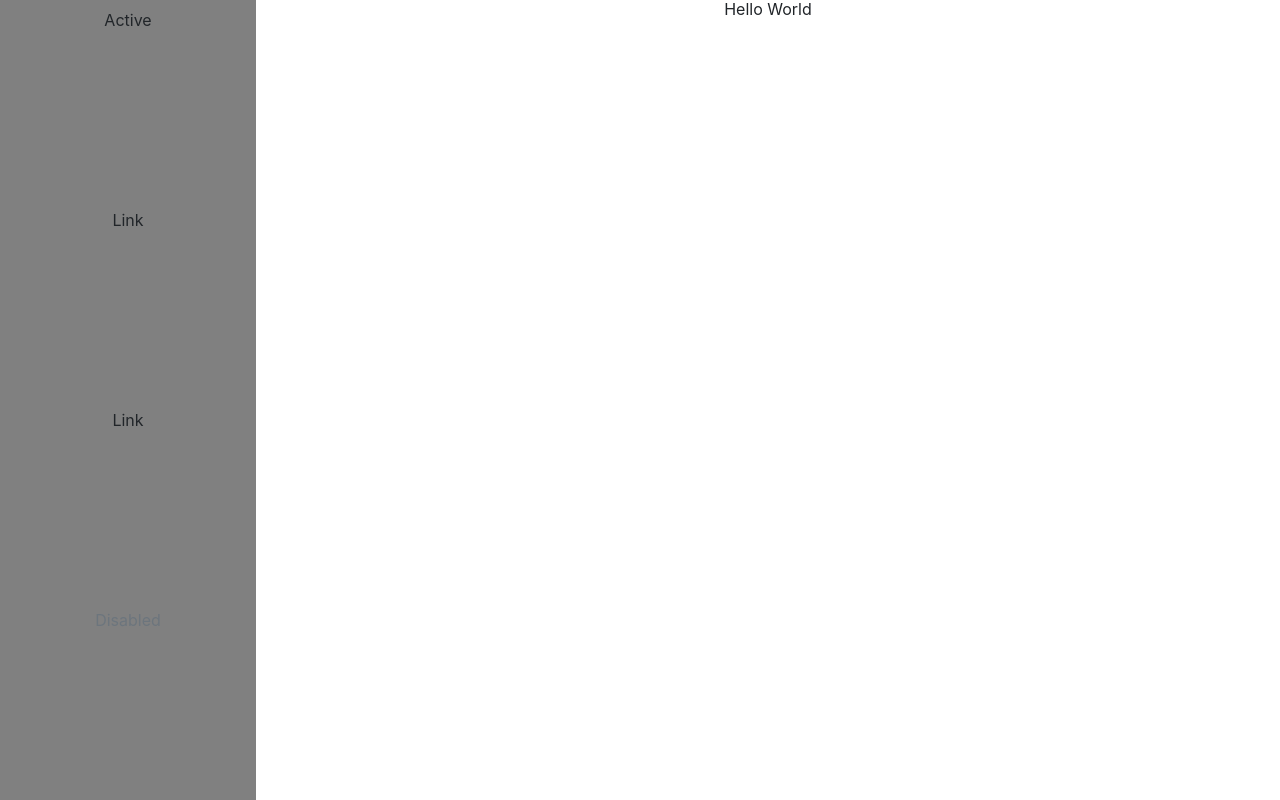
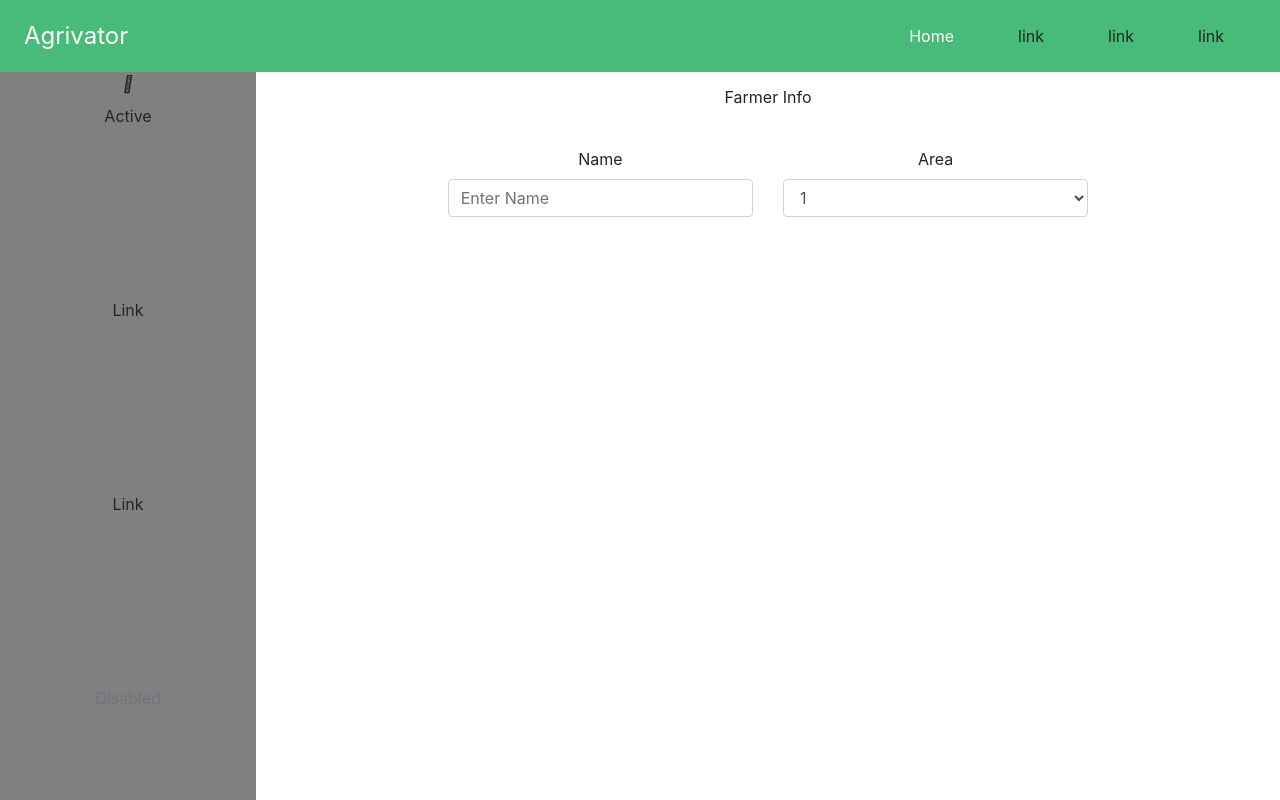
Before and after one commit to agrivator/agrivator-frontend, a React (Create React App) app: page / in a window 1280 px wide. Built offline with nearby package versions, Linux system fonts and the light colour scheme.

Commit message:
Modified Form Section page

```diff
--- a/public/index.html
+++ b/public/index.html
@@ -15,6 +15,7 @@
       user's mobile device or desktop. See https://developers.google.com/web/fundamentals/web-app-manifest/
     -->
     <link rel="manifest" href="%PUBLIC_URL%/manifest.json" />
+    <link href="https://stackpath.bootstrapcdn.com/font-awesome/4.7.0/css/font-awesome.min.css" rel="stylesheet" integrity="sha384-wvfXpqpZZVQGK6TAh5PVlGOfQNHSoD2xbE+QkPxCAFlNEevoEH3Sl0sibVcOQVnN" crossorigin="anonymous">
     <!--
       Notice the use of %PUBLIC_URL% in the tags above.
       It will be replaced with the URL of the `public` folder during the build.
--- a/src/App.js
+++ b/src/App.js
@@ -21,6 +21,7 @@ import SideBar from './compnents/SideBar'
 function App() {
   return (
     <div className="App">
+        <Navbar/>
         <SideBar/>
         <FormSection/>
     </div>
--- a/src/compnents/FormSection/FormSection.css
+++ b/src/compnents/FormSection/FormSection.css
@@ -1,8 +1,16 @@
 .form-section {
-  position: fixed;
   right: 0em;
   width: 80%;
   text-align: center;
+  margin: 0 0 0 20%;
+}
+
+.form-section__heading {
+  padding: 1rem 0;
+}
+
+.form-section__one-container {
+  height: 20rem;
 }
 
 @media (max-width: 768px) {
--- a/src/compnents/FormSection/FormSection.js
+++ b/src/compnents/FormSection/FormSection.js
@@ -2,7 +2,7 @@ import React from 'react'
 
 
 /**Bootstrap Imports */
-import { Container, Row, InputGroup, FormControl } from 'react-bootstrap';
+import { Container, Row, Col, FormControl, Form } from 'react-bootstrap';
 
 /**
  ** CSS imports
@@ -12,7 +12,34 @@ import './FormSection.css'
 const FormSection = () => {
     return (
         <div className="form-section">
-            <h1>Hello World</h1>
+            <h1 className="form-section__heading">Farmer Info</h1>
+            <div className="form-section__one-container">
+                <Container fluid='xs' className='p-6'>
+                    <Form>
+                        <Row>
+                            <Col md={{ span: 4, offset: 2 }} xs={12}>
+                                <Form.Group controlId="formBasicEmail">
+                                    <Form.Label>Name</Form.Label>
+                                    <Form.Control type="Name" placeholder="Enter Name" />
+
+                                </Form.Group>
+                            </Col>
+                            <Col md={4} xs={12}>
+                                <Form.Group controlId="exampleForm.ControlSelect1">
+                                    <Form.Label>Area</Form.Label>
+                                    <Form.Control as="select">
+                                        <option>1</option>
+                                        <option>2</option>
+                                        <option>3</option>
+                                        <option>4</option>
+                                        <option>5</option>
+                                    </Form.Control>
+                                </Form.Group>
+                            </Col>
+                        </Row>
+                    </Form>
+                </Container>
+            </div>
         </div>
     )
 }
--- a/src/compnents/FormSection/FormSection.scss
+++ b/src/compnents/FormSection/FormSection.scss
@@ -1,12 +1,27 @@
 .form-section{
-    position: fixed;
     right: 0em;
     width: 80%;
     text-align: center;
     margin:0 0 0 20% ;
+    &__heading{
+        padding: 1rem 0;
+    }
+    &__one-container{
+        height: 20rem;
+        // background-color: grey;
+        // display: flex;
+        // justify-content: center;
+        // align-items: center;
+    }
 }
 
 @media (max-width: 768px){
     width: 100%;
     height: 100%;
+    .form-section{
+
+        &__one-container{
+            // flex-direction: column;
+        }
+    }
 }
--- a/src/compnents/SideBar/SideBar.js
+++ b/src/compnents/SideBar/SideBar.js
@@ -11,6 +11,9 @@ import Nav from 'react-bootstrap/Nav'
 const SideBar = () => {
     return (
         <Nav defaultActiveKey="/home" fill={true} justify={true} className="sidebar flex-column justify-center">
+            <div className="Navbar__Link Navbar__Link-toggle">
+                <i className="fas fa-bars"></i>
+            </div>
             <Nav.Link href="/home">Active</Nav.Link>
             <Nav.Link eventKey="link-1">Link</Nav.Link>
             <Nav.Link eventKey="link-2">Link</Nav.Link>
```
Also changed, not shown: 1 other file (tests, documents, lock files or other folders).
